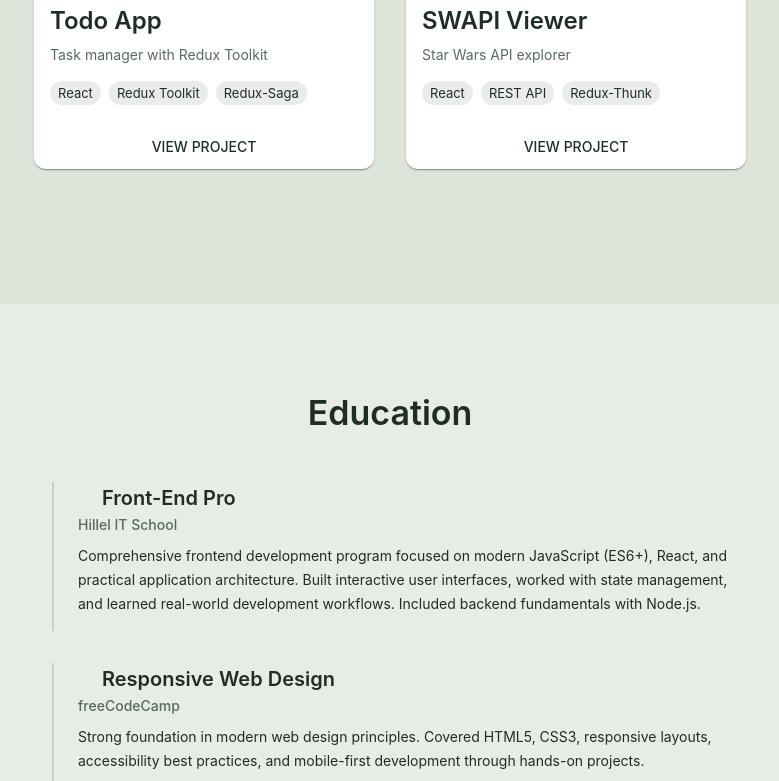
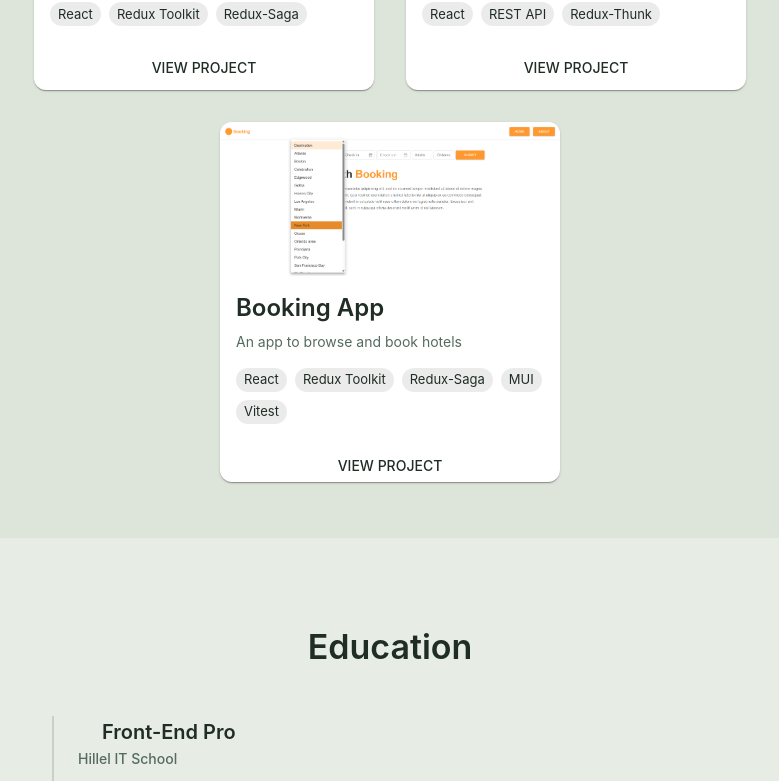
Before and after one commit to tanyagrr/portfolio-mui, a React (Vite) app: page / in a window 1280 px wide. Shown: the part 1680-2461 px from the top of the page, without its empty margins (250-1029 px from the left). Built offline with nearby package versions, Linux system fonts and the light colour scheme; some icons are missing.

Commit message:
Add: a booking project

```diff
--- a/src/data/projects.js
+++ b/src/data/projects.js
@@ -1,5 +1,7 @@
 import todos1 from "../assets/projects/todos/todos1.png";
 import swapi from "../assets/projects/swapi/swapi.png";
+import booking1 from "../assets/projects/booking/booking1.png"
+import booking2 from "../assets/projects/booking/booking2.png"
 
 export const projects = [
   {
@@ -30,4 +32,18 @@ export const projects = [
     github:
       "https://github.com/tanyagrr/frontend-pro-homework/tree/main/homework30",
   },
+  {
+    id: "booking",
+    title: "Booking App",
+    short: "An app to browse and book hotels",
+    long: `A booking application built with React, Redux Toolkit, and Redux Saga, allowing users to search for hotels by destination, choose travel dates, and view available accommodations. The app features a structured search flow with form validation and URL-based navigation.
+
+          Formik is used to manage form state and validation, while Redux Saga handles asynchronous API requests and side effects such as fetching destinations and filtering hotels. The user interface is built with Material UI, focusing on a clean layout and responsive design. The project also includes unit tests written with Vitest, helping to practice testing component behavior and async logic.
+          `,
+    stack: ["React", "Redux Toolkit", "Redux-Saga", "MUI", "Vitest"],
+    screenshots: [booking1, booking2],
+    demo: "https://booking-app-two-smoky.vercel.app/",
+    github:
+      "https://github.com/tanyagrr/booking-app",
+  },
 ];
--- a/src/sections/Projects.jsx
+++ b/src/sections/Projects.jsx
@@ -73,7 +73,13 @@ function Projects() {
                     {project.short}
                   </Typography>
 
-                  <Stack direction="row" spacing={1} mt={2} flexWrap="wrap">
+                  <Stack
+                    direction="row"
+                    spacing={0}
+                    mt={2}
+                    flexWrap="wrap"
+                    sx={{ rowGap: 1, columnGap: 1 }}
+                  >
                     {project.stack.map((tech) => (
                       <Chip key={tech} label={tech} size="small" />
                     ))}
```
Also changed, not shown: src/assets/projects/booking/booking1.png (added), src/assets/projects/booking/booking2.png (added).
